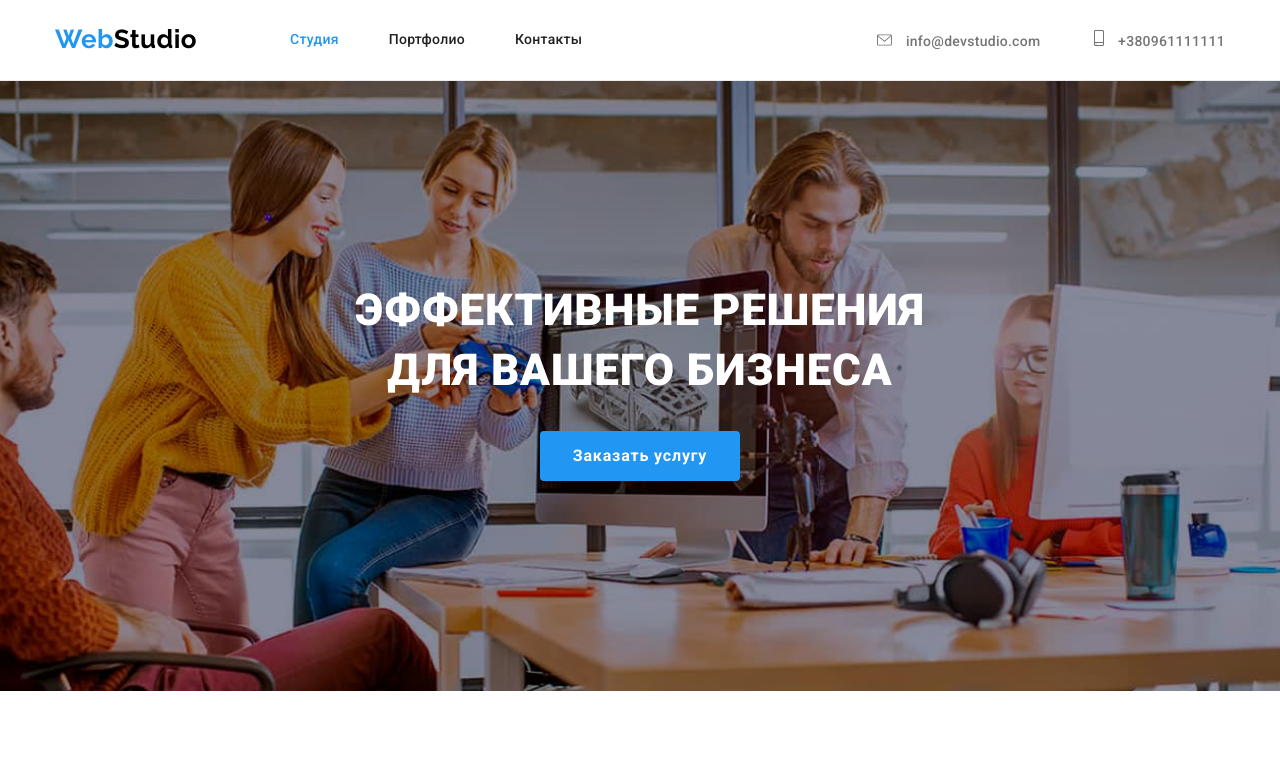
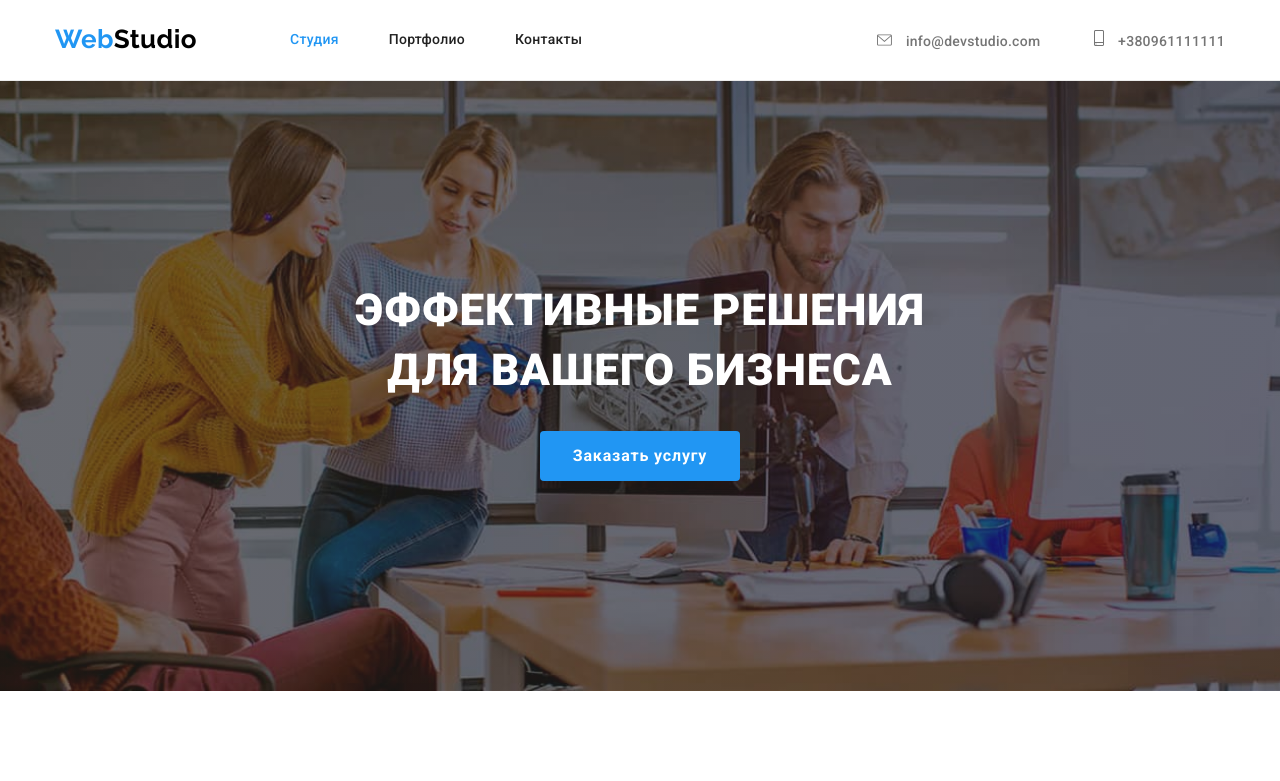
Before and after one commit to OlhaBaturina/goit-markup-hw-04, a plain HTML site: page index.html in a window 1280 px wide. Shown: the top 781 px of the page. Drawn offline with Linux system fonts and the light colour scheme.

Commit message:
Добавляет слои в секции Герой

```diff
--- a/css/styles.css
+++ b/css/styles.css
@@ -204,13 +204,12 @@ header {
 .hero-box {
   overflow: hidden;
   background-image: linear-gradient(
-    90deg,
-    rgba(47, 48, 58, 0.4),
-    rgba(47, 48, 58, 0.4)
-  );
-  background-image: url(../images/people.jpg);
+      to right,
+      rgba(58, 58, 47, 0.4),
+      rgba(47, 48, 58, 0.4)
+    ),
+    url(../images/people.jpg);
   background-color: #c4c4c4;
-
   background-repeat: no-repeat;
   background-position: center;
   background-size: cover;
```
